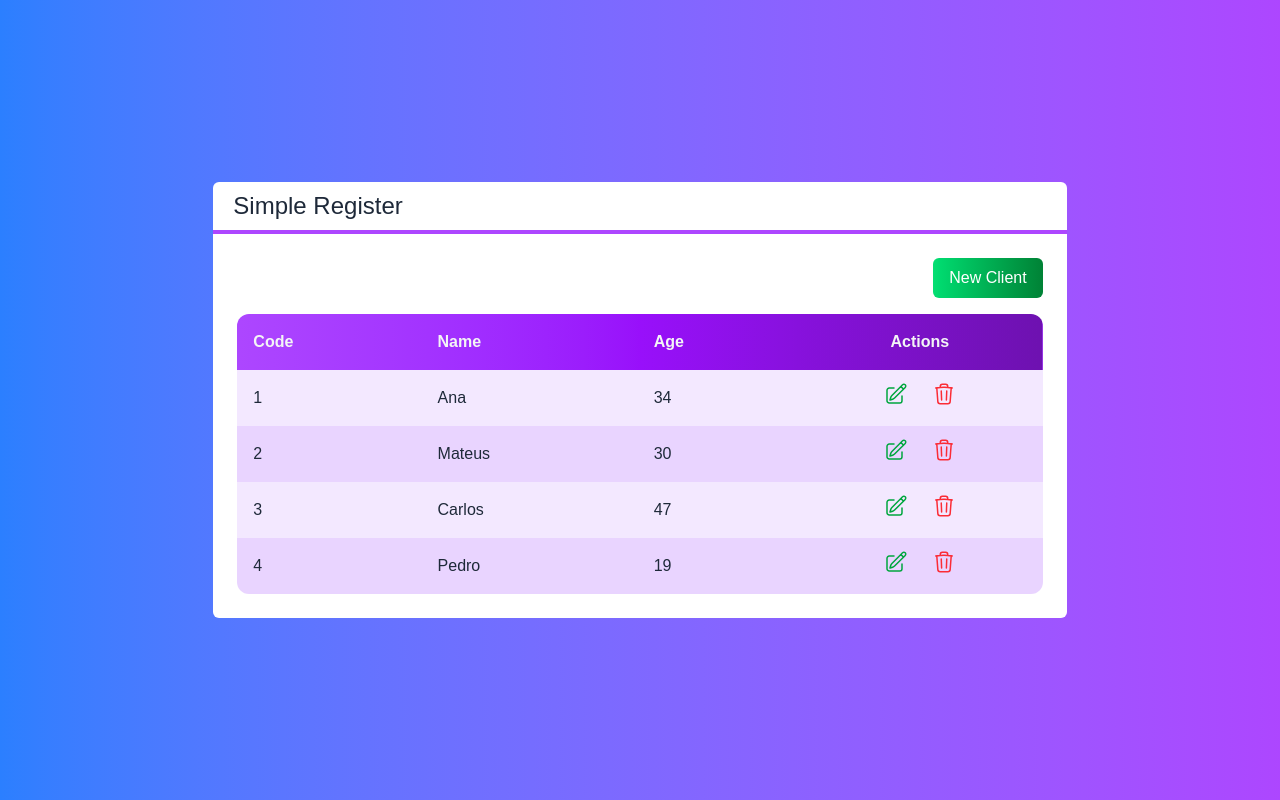
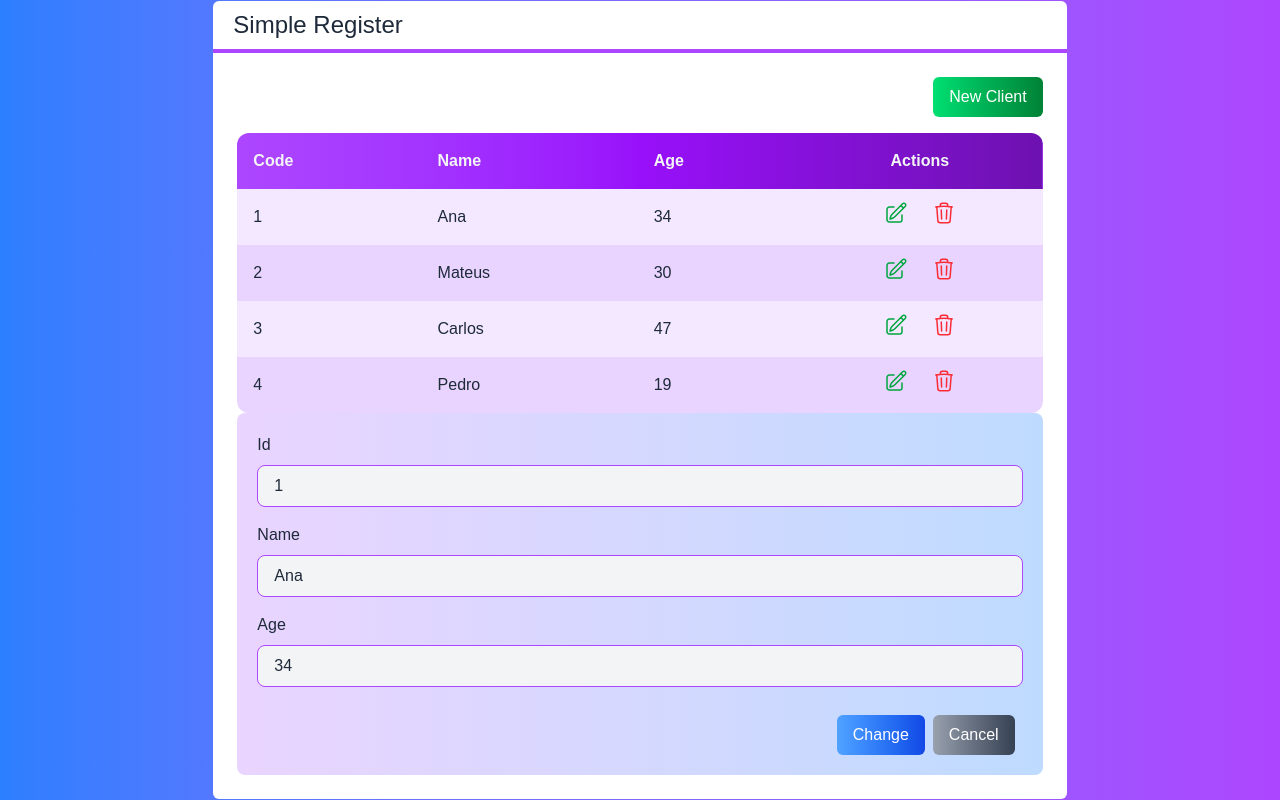
Before and after one commit to MateusBU/User_Register_with_DB, a Next.js app in the folder user_register/: page / in a window 1280 px wide. Built offline with nearby package versions, Linux system fonts and the light colour scheme.

Commit message:
Form creation

```diff
--- a/user_register/src/app/page.tsx
+++ b/user_register/src/app/page.tsx
@@ -1,6 +1,7 @@
 'use client';
 
 import Button from "../components/Button";
+import Form from "../components/Form";
 import Layout from "../components/Layout";
 import Table from "../components/Table";
 import Client from "../core/Client";
@@ -34,9 +35,10 @@
     `}>
       <Layout title="Simple Register">
         <div className="flex justify-end">
-          <Button color="green" className="mb-4">New Client</Button>
+          <Button color="green" className="mb-4 cursor-pointer">New Client</Button>
         </div>
         <Table clients={clients} clientSelected={clientSelected} clientDeleted={clientDeleted}></Table>
+        <Form client={clients[0]}/>
       </Layout>
     </div>
   );
--- /dev/null
+++ b/user_register/src/components/Form.tsx
@@ -0,0 +1,52 @@
+import {useState} from 'react'
+import Client from "../core/Client";
+import Input from "./Input";
+import Button from './Button';
+
+interface FormProps{
+    client?: Client
+}
+export default function Form(props: FormProps){
+    const id = props.client?.id; // use ?, because the client may have no id
+
+    const [name, setName] = useState(props.client?.name ?? '');
+    const [age, setAge] = useState(props.client?.age ?? 0);
+
+    return(
+        <div className='
+            bg-gradient-to-r from-purple-200 to-blue-200
+            p-5 rounded-lg'>
+            {id ? (
+                <Input
+                    readOnly={true}
+                    text="Id"
+                    value={id}
+                    className="mb-4"
+                />
+            ) : false}
+            <Input
+                readOnly={false}
+                text="Name"
+                value={name}
+                valueChanged={setName}
+                className="mb-4"
+            />
+            <Input
+                readOnly={false}
+                text="Age"
+                type="number"
+                value={age}
+                valueChanged={setAge}
+                className="mb-4"
+            />
+            <div className='flex justify-end mt-7'>
+                <Button color='blue' className='mr-2 cursor-pointer'>
+                    {id ? 'Change': 'Save'}
+                </Button>
+                <Button color='gray' className='mr-2 cursor-pointer'>
+                    Cancel
+                </Button>
+            </div>
+        </div>
+    )
+}
--- /dev/null
+++ b/user_register/src/components/Input.tsx
@@ -0,0 +1,33 @@
+interface InputProps{
+    type?: 'text' | 'number'
+    text: string
+    value: any
+    readOnly?: boolean
+    valueChanged?: (value: any) => void
+    className?: string
+}
+
+export default function Form(props: InputProps){
+    return(
+        <div className={`
+            flex flex-col
+            ${props.className}
+            `}>
+            <label className="mb-2">
+                {props.text}
+            </label>
+            <input
+                type={props.type ?? 'text'}
+                value={props.value}
+                readOnly={props.readOnly ?? true}
+                onChange={e => props.valueChanged?.(e.target.value)}
+                className={`
+                    border border-purple-500 rounded-lg
+                    focus:outline-none bg-gray-100
+                    px-4 py-2
+                    ${props.readOnly ? '' : 'focus:bg-white'}
+                `}
+            />
+        </div>
+    )
+}
```
